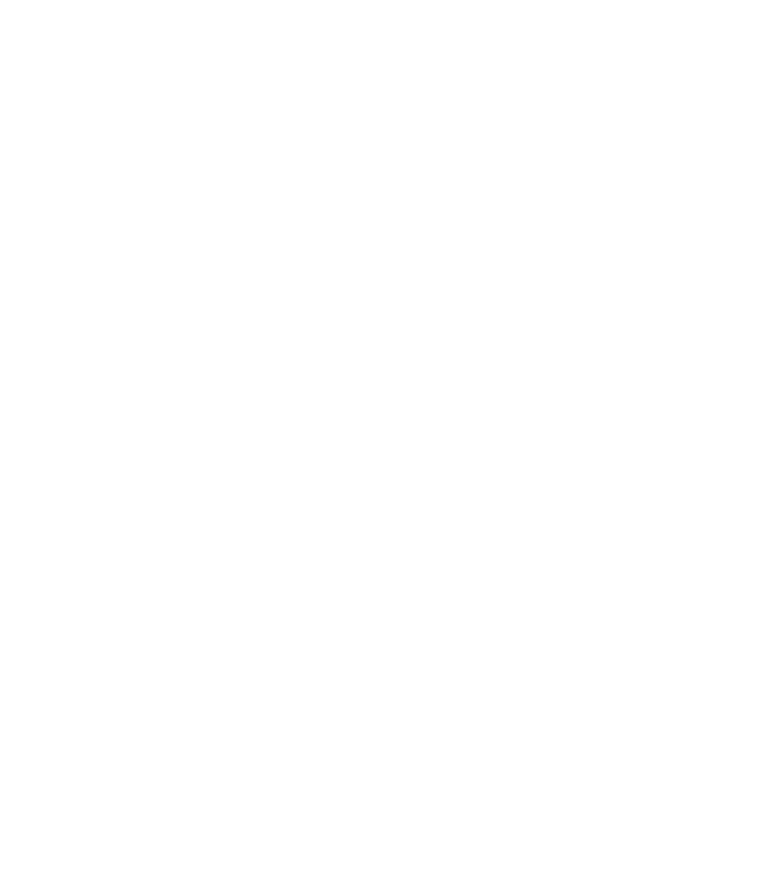
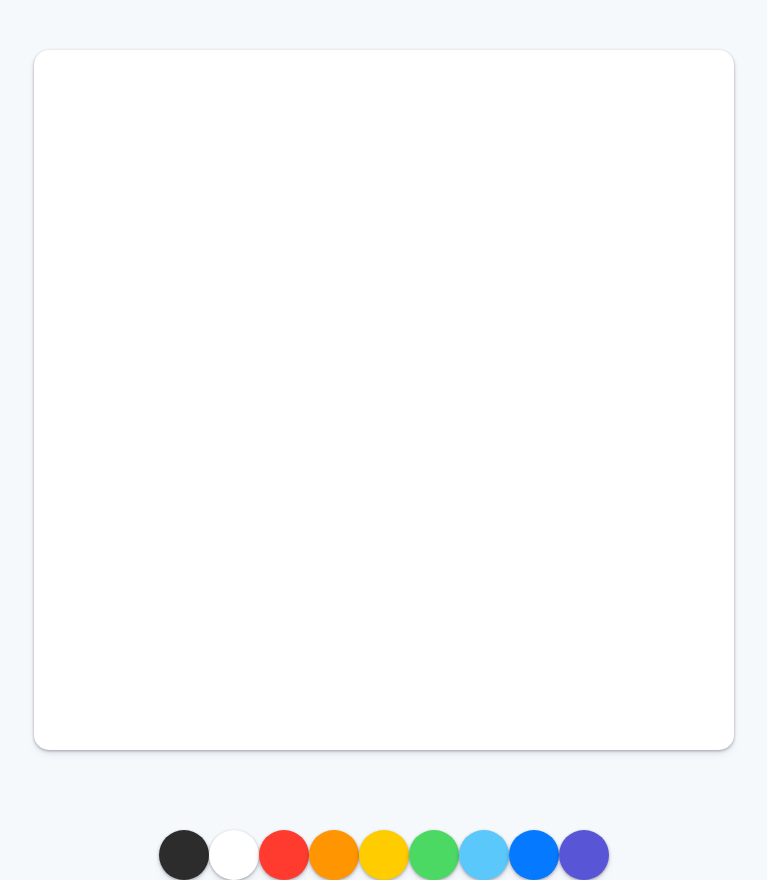
Before and after one commit to CroaLaAisha/paintjs, a plain HTML site: page index.html in a window 1280 px wide. Shown: the whole page, without its empty margins (256-1023 px from the left). Before the commit the page ends 800 px from the top, so only its background shows below. Drawn offline with Linux system fonts and the light colour scheme.

Commit message:
#1.1 Styles part One (08:36)

```diff
--- a/index.html
+++ b/index.html
@@ -9,6 +9,21 @@
   </head>
 
   <body>
+    <canvas id="jsCanvas" class="canvas"></canvas>
+    <div class="controls">
+      <div id="jsColors" class="controls__colors">
+        <div class="controls__color" style="background-color: #2c2c2c"></div>
+        <div class="controls__color" style="background-color: white"></div>
+        <div class="controls__color" style="background-color: #ff3b30"></div>
+        <div class="controls__color" style="background-color: #ff9500"></div>
+        <div class="controls__color" style="background-color: #ffcc00"></div>
+        <div class="controls__color" style="background-color: #4cd963"></div>
+        <div class="controls__color" style="background-color: #5ac8fa"></div>
+        <div class="controls__color" style="background-color: #0579ff"></div>
+        <div class="controls__color" style="background-color: #5856d6"></div>
+      </div>
+    </div>
+
     <script src="app.js"></script>
   </body>
 </html>
--- /dev/null
+++ b/reset.css
@@ -0,0 +1,124 @@
+html,
+body,
+div,
+span,
+applet,
+object,
+iframe,
+h1,
+h2,
+h3,
+h4,
+h5,
+h6,
+p,
+blockquote,
+pre,
+a,
+abbr,
+acronym,
+address,
+big,
+cite,
+code,
+del,
+dfn,
+em,
+img,
+ins,
+kbd,
+q,
+s,
+samp,
+small,
+strike,
+strong,
+sub,
+sup,
+tt,
+var,
+b,
+u,
+i,
+center,
+dl,
+dt,
+dd,
+ol,
+ul,
+li,
+fieldset,
+form,
+label,
+legend,
+table,
+caption,
+tbody,
+tfoot,
+thead,
+tr,
+th,
+td,
+article,
+aside,
+canvas,
+details,
+embed,
+figure,
+figcaption,
+footer,
+header,
+hgroup,
+menu,
+nav,
+output,
+ruby,
+section,
+summary,
+time,
+mark,
+audio,
+video {
+  margin: 0;
+  padding: 0;
+  border: 0;
+  font-size: 100%;
+  font: inherit;
+  vertical-align: baseline;
+}
+/* HTML5 display-role reset for older browsers */
+article,
+aside,
+details,
+figcaption,
+figure,
+footer,
+header,
+hgroup,
+menu,
+nav,
+section {
+  display: block;
+}
+body {
+  line-height: 1;
+}
+ol,
+ul {
+  list-style: none;
+}
+blockquote,
+q {
+  quotes: none;
+}
+blockquote:before,
+blockquote:after,
+q:before,
+q:after {
+  content: "";
+  content: none;
+}
+table {
+  border-collapse: collapse;
+  border-spacing: 0;
+}
--- a/styles.css
+++ b/styles.css
@@ -0,0 +1,34 @@
+@import "reset.css";
+
+body {
+  background-color: #f6f9fc;
+  font-family: -apple-system, BlinkMacSystemFont, "Segoe UI", Roboto, Oxygen,
+    Ubuntu, Cantarell, "Open Sans", "Helvetica Neue", sans-serif;
+  display: flex;
+  flex-direction: column;
+  align-items: center;
+  padding-top: 50px;
+}
+
+.canvas {
+  width: 700px;
+  height: 700px;
+  background-color: white;
+  border-radius: 15px;
+  box-shadow: 0px 4px 6px rgba(50, 50, 93, 0.11), 0 1px 3px rgba(0, 0, 0, 0.3);
+}
+
+.controls {
+  margin-top: 80px;
+}
+.controls .controls__colors {
+  display: flex;
+}
+
+.controls__colors .controls__color {
+  width: 50px;
+  height: 50px;
+  border-radius: 50%;
+  cursor: pointer;
+  box-shadow: 0px 4px 6px rgba(50, 50, 93, 0.11), 0 1px 3px rgba(0, 0, 0, 0.3);
+}
```
